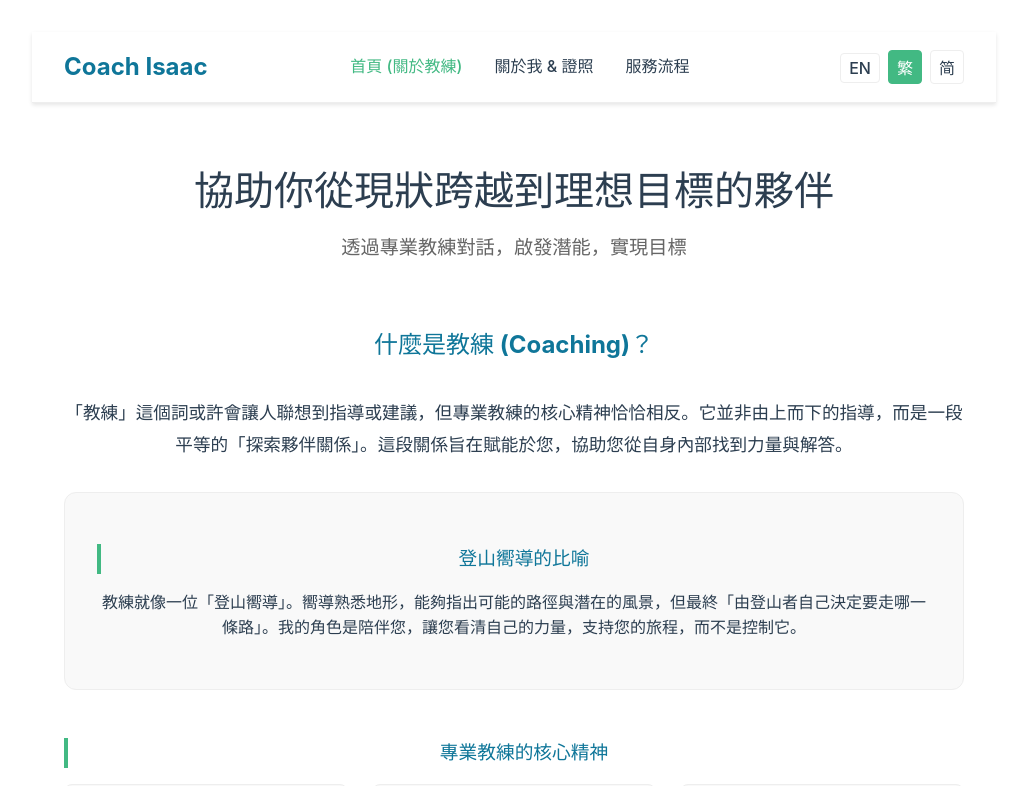
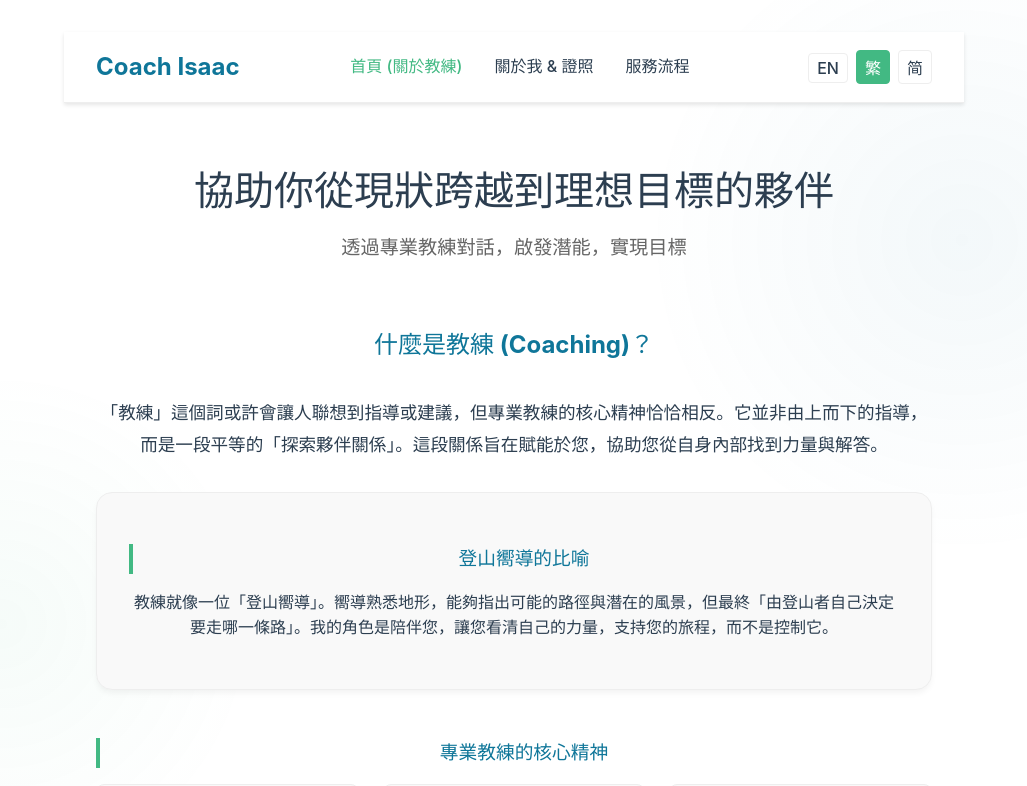
Before and after one commit to Coach-Isaac/Coach-Isaac.github.io, a Vue app: page / in a window 1280 px wide. Shown: the top 786 px of the page, without its empty margins (126-1153 px from the left). Built offline with nearby package versions, Linux system fonts and the light colour scheme.

Commit message:
Fix layout shifting and add playful visual elements

```diff
--- a/src/style.css
+++ b/src/style.css
@@ -4,8 +4,10 @@
   font-weight: 400;
 
   /* Color Palette - Coaching Theme */
-  --color-primary: #0f7699; /* Deep Teal */
-  --color-secondary: #42b983; /* Vue Green accent */
+  --color-primary: #0f7699;
+  /* Deep Teal */
+  --color-secondary: #42b983;
+  /* Vue Green accent */
 
   /* Light Mode Defaults */
   --bg-color: #ffffff;
@@ -24,9 +26,66 @@
   -moz-osx-font-smoothing: grayscale;
 }
 
+/* Playful & Polished Animations */
+@keyframes fadeInUp {
+  from {
+    opacity: 0;
+    transform: translateY(20px);
+  }
+
+  to {
+    opacity: 1;
+    transform: translateY(0);
+  }
+}
+
+.fade-in-up {
+  animation: fadeInUp 0.6s ease-out forwards;
+}
+
+/* Common Page Container */
+.page-container {
+  max-width: 900px !important;
+  /* Force consistency */
+  margin: 0 auto;
+  padding: 2rem;
+  width: 100%;
+  box-sizing: border-box;
+}
+
+/* Playful Organic Background Shapes */
+body::before {
+  content: '';
+  position: fixed;
+  top: -10%;
+  right: -10%;
+  width: 50vw;
+  height: 50vw;
+  background: radial-gradient(circle, var(--color-primary) 0%, transparent 70%);
+  opacity: 0.05;
+  border-radius: 50%;
+  z-index: -1;
+  pointer-events: none;
+}
+
+body::after {
+  content: '';
+  position: fixed;
+  bottom: -10%;
+  left: -10%;
+  width: 40vw;
+  height: 40vw;
+  background: radial-gradient(circle, var(--color-secondary) 0%, transparent 70%);
+  opacity: 0.05;
+  border-radius: 50%;
+  z-index: -1;
+  pointer-events: none;
+}
+
 @media (prefers-color-scheme: dark) {
   :root {
-    --color-primary: #4db3ce; /* Lighter Teal for dark mode */
+    --color-primary: #4db3ce;
+    /* Lighter Teal for dark mode */
     --bg-color: #1a1a1a;
     --text-main: #e0e0e0;
     --text-muted: #aaaaaa;
@@ -40,6 +99,7 @@ a {
   color: #646cff;
   text-decoration: inherit;
 }
+
 a:hover {
   color: #535bf2;
 }
@@ -50,6 +110,9 @@ body {
   place-items: center;
   min-width: 320px;
   min-height: 100vh;
+  /* STABILITY FIX: Prevent layout shift when scrollbar appears */
+  scrollbar-gutter: stable;
+  overflow-y: auto;
 }
 
 h1 {
@@ -70,9 +133,11 @@ button {
   cursor: pointer;
   transition: all 0.25s;
 }
+
 button:hover {
   border-color: #646cff;
 }
+
 button:focus,
 button:focus-visible {
   outline: 4px auto -webkit-focus-ring-color;
@@ -90,6 +155,7 @@ button:focus-visible {
 }
 
 @media (prefers-color-scheme: light) {
+
   /* Clean up default Vite overrides */
   button {
     background-color: var(--bg-card);
--- a/src/views/AboutView.vue
+++ b/src/views/AboutView.vue
@@ -4,7 +4,7 @@ const { t } = useI18n()
 </script>
 
 <template>
-  <div class="about-container">
+  <div class="about-container page-container fade-in-up">
     <section class="bio-section">
       <h1>{{ t('about.title') }}</h1>
       <p class="intro">{{ t('about.intro') }}</p>
@@ -39,9 +39,7 @@ const { t } = useI18n()
 
 <style scoped>
 .about-container {
-  max-width: 800px;
-  margin: 0 auto;
-  padding: 2rem;
+  /* max-width handled by page-container */
 }
 
 .intro {
@@ -53,7 +51,7 @@ const { t } = useI18n()
 .bio-card {
   background: var(--bg-card);
   padding: 2rem;
-  border-radius: 8px;
+  border-radius: 16px; /* More rounded */
   border: 1px solid var(--border-color);
   margin-bottom: 3rem;
 }
--- a/src/views/HomeView.vue
+++ b/src/views/HomeView.vue
@@ -4,7 +4,7 @@ const { t, tm, rt } = useI18n()
 </script>
 
 <template>
-  <div class="home-container">
+  <div class="home-container page-container fade-in-up">
     <section class="hero">
       <h1>{{ t('home.hero_title') }}</h1>
       <p class="subtitle">{{ t('home.hero_subtitle') }}</p>
@@ -57,9 +57,7 @@ const { t, tm, rt } = useI18n()
 
 <style scoped>
 .home-container {
-  max-width: 900px;
-  margin: 0 auto;
-  padding: 2rem;
+  /* max-width handled by page-container */
 }
 .hero {
   text-align: center;
@@ -97,9 +95,10 @@ const { t, tm, rt } = useI18n()
 .metaphor-section, .neuroscience-section {
   background: var(--bg-card);
   padding: 2rem;
-  border-radius: 12px;
+  border-radius: 16px; /* Playful Roundness */
   margin-bottom: 3rem;
   border: 1px solid var(--border-color);
+  box-shadow: 0 4px 6px -1px rgba(0, 0, 0, 0.05);
 }
 
 .cards-grid {
--- a/src/views/ServicesView.vue
+++ b/src/views/ServicesView.vue
@@ -4,7 +4,7 @@ const { t, tm, rt } = useI18n()
 </script>
 
 <template>
-  <div class="services-container">
+  <div class="services-container page-container fade-in-up">
     <section class="service-intro">
       <h1>{{ t('services.title') }}</h1>
       <p class="philosophy">{{ t('services.philosophy') }}</p>
@@ -34,9 +34,7 @@ const { t, tm, rt } = useI18n()
 
 <style scoped>
 .services-container {
-  max-width: 800px;
-  margin: 0 auto;
-  padding: 2rem;
+  /* max-width handled by page-container */
 }
 
 .philosophy {
@@ -61,6 +59,12 @@ const { t, tm, rt } = useI18n()
   border-top: 1px solid var(--border-color);
   border-right: 1px solid var(--border-color);
   border-bottom: 1px solid var(--border-color);
+  transition: transform 0.2s, box-shadow 0.2s;
+}
+
+.step-card:hover {
+  transform: translateY(-5px);
+  box-shadow: 0 10px 15px -3px rgba(0, 0, 0, 0.1);
 }
 
 .step-card h3 {
```
